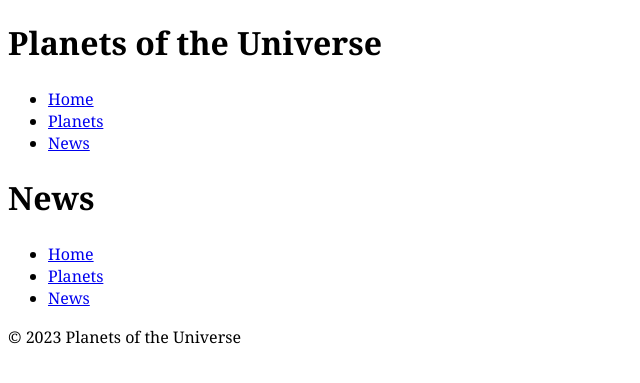
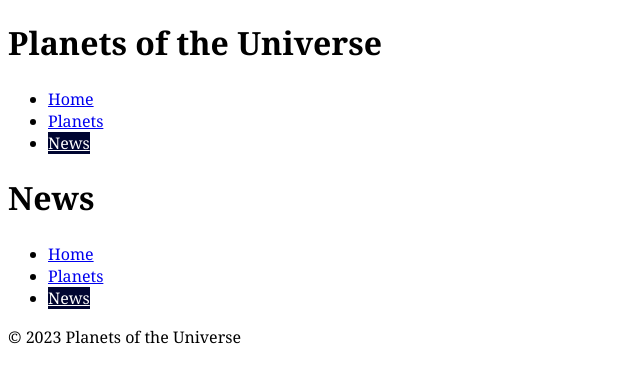
Before and after one commit to Mozzie455/planets_of_the_universe, a Jekyll site: the page built from news.html, in a window 1280 px wide. Shown: the top 383 px of the page, without its empty margins (0-640 px from the left). Built offline with Jekyll 4.4.1, drawn with Linux system fonts in a browser that asks for light colours; Markdown is read by kramdown in place of the engine named in the settings.

Commit message:
Highlighting navigation

```diff
--- a/_includes/nav.html
+++ b/_includes/nav.html
@@ -1,7 +1,7 @@
 <nav>
   <ul>
-    <li><a href="{{site.baseurl}}/index.html">Home</a></li>
-    <li><a href="{{site.baseurl}}/planets.html">Planets</a></li>
-    <li><a href="{{site.baseurl}}/news.html">News</a></li>
+    <li><a href="{{site.baseurl}}/index.html" class="{% if page.url == '/index.html' %}current{% endif %}">Home</a></li>
+    <li><a href="{{site.baseurl}}/planets.html"class="{% if page.url == '/planets.html' %}current{% endif %}">Planets</a></li>
+    <li><a href="{{site.baseurl}}/news.html"class="{% if page.url == '/news.html' %}current{% endif %}">News</a></li>
   </ul>
 </nav>
--- a/css/common.css
+++ b/css/common.css
@@ -3,3 +3,8 @@
   padding: 0;
   font: normal 100%/1.4 Georgia, serif;
 }
+
+.current{
+  background-color: #000531;
+  color: #fff;
+}
```
